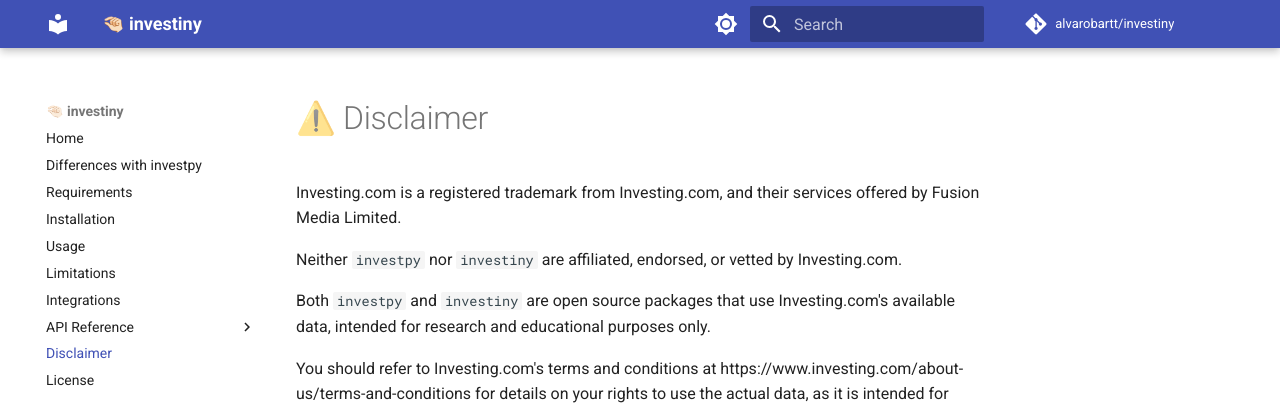
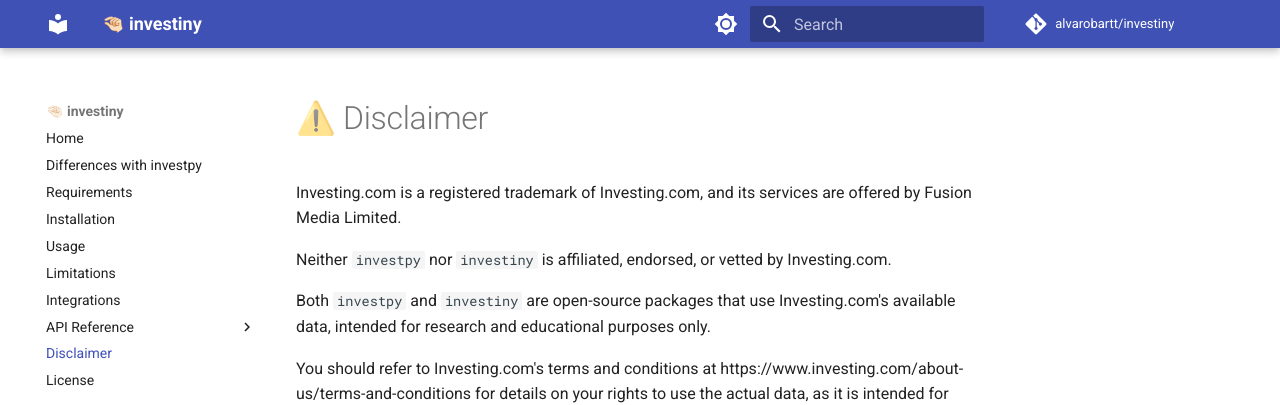
Before and after one commit to alvarobartt/investiny, an MkDocs documentation site: the page built from docs/disclaimer.md, in a window 1280 px wide. Shown: the top 405 px of the page. Built offline with MkDocs 1.6.1 and Material for MkDocs 9.7.7, drawn with Linux system fonts in a browser that asks for light colours; comment, search, counter and statistics services are not loaded.

Commit message:
✏️ Fix typos and spellings thanks to @grammarly
Used via `znck.grammarly` VSCode extension.

```diff
--- a/docs/disclaimer.md
+++ b/docs/disclaimer.md
@@ -1,9 +1,9 @@
 # ⚠️ Disclaimer
 
-Investing.com is a registered trademark from Investing.com, and their services offered by Fusion Media Limited.
+Investing.com is a registered trademark of Investing.com, and its services are offered by Fusion Media Limited.
 
-Neither `investpy` nor `investiny` are affiliated, endorsed, or vetted by Investing.com.
+Neither `investpy` nor `investiny` is affiliated, endorsed, or vetted by Investing.com.
 
-Both `investpy` and `investiny` are open source packages that use Investing.com's available data, intended for research and educational purposes only.
+Both `investpy` and `investiny` are open-source packages that use Investing.com's available data, intended for research and educational purposes only.
 
 You should refer to Investing.com's terms and conditions at https://www.investing.com/about-us/terms-and-conditions for details on your rights to use the actual data, as it is intended for personal use only.
```
Also changed, not shown: README.md (+9 -7 lines), docs/index.md (+1 -1 lines), docs/integrations.md (+1 -1 lines), docs/usage.md (+3 -3 lines).
